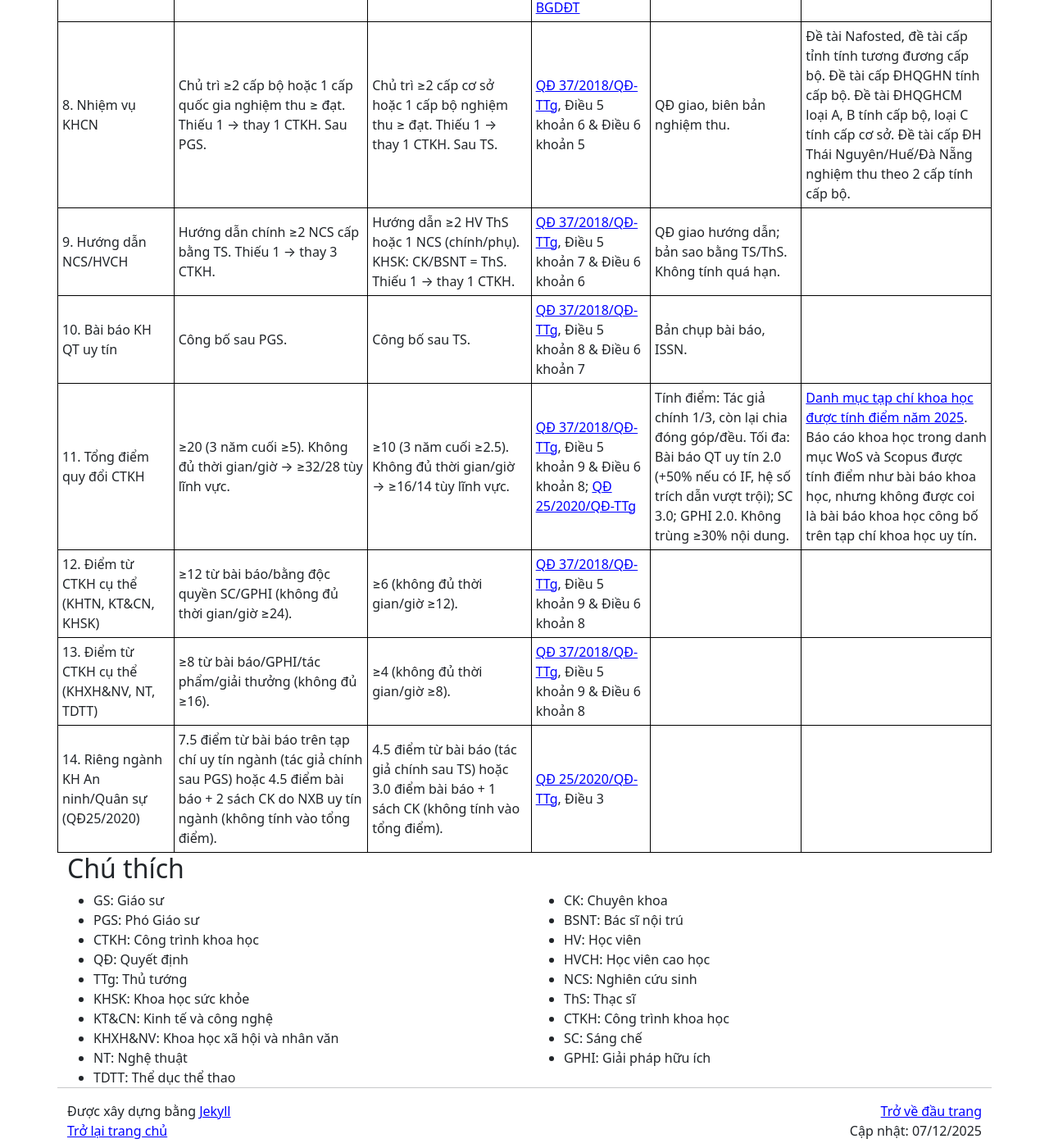
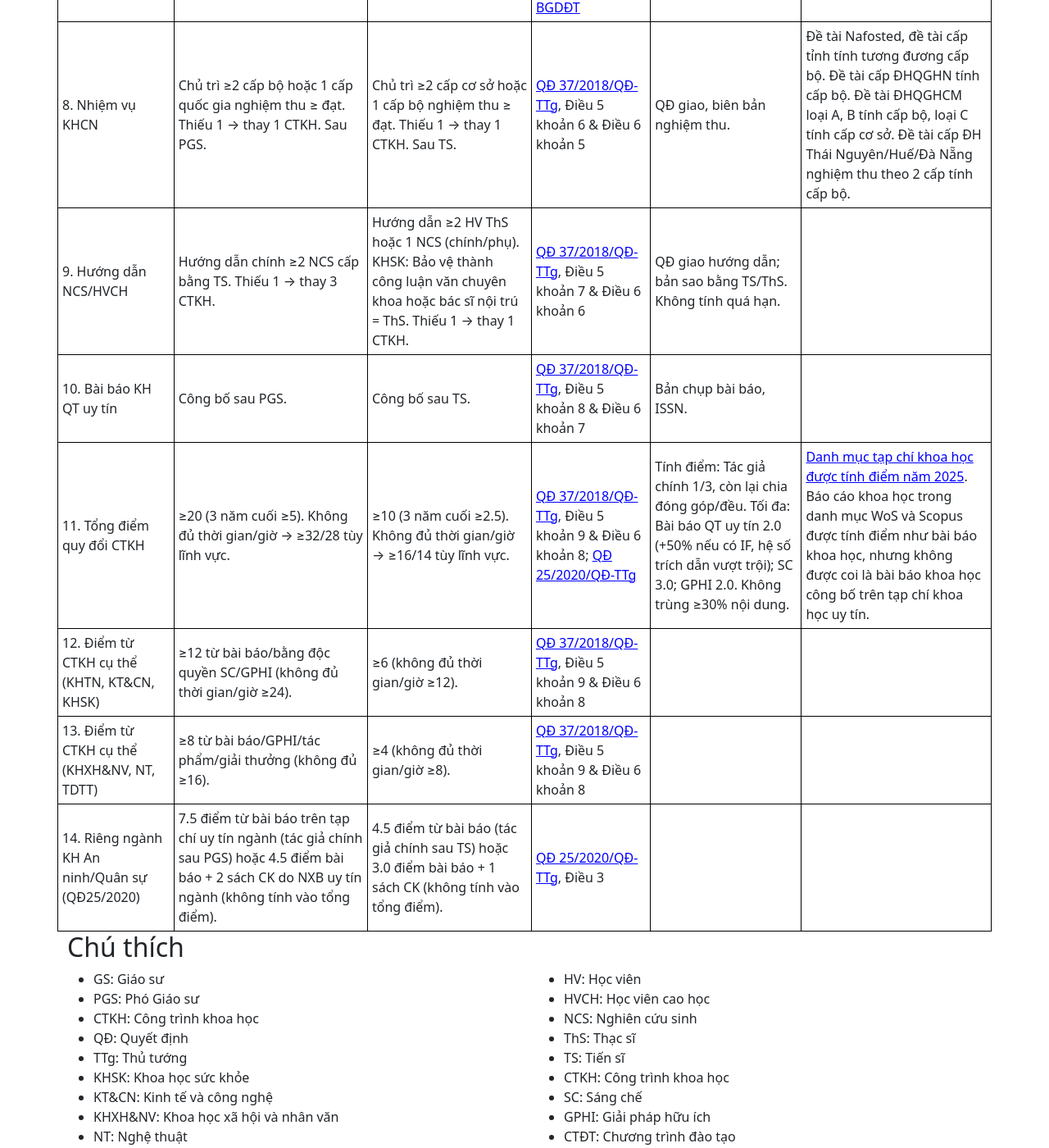
Before and after one commit to hoanganhduc/hoanganhduc.github.io, a Jekyll site: the page built from _posts/2025-12-07-bảng-tiêu-chuẩn-giáo-sư-phó-giáo-sư.md, in a window 1280 px wide and 1400 px high, scrolled down 1694 px. Shown: the whole window at 82% size. Built offline with Jekyll 4.4.1, drawn with Linux system fonts in a browser that asks for light colours; nearby versions of some CDN libraries; a style sheet for code colours, icons or effects is not loaded; some of the changed text lies outside the part shown.

Commit message:
Updated @ 2025-12-07  21:02:03 ICT

```diff
--- a/_data/gspgs.yaml
+++ b/_data/gspgs.yaml
@@ -69,7 +69,7 @@
     - num: "9"
       name: "Hướng dẫn NCS/HVCH"
       gs: "Hướng dẫn chính ≥2 NCS cấp bằng TS. Thiếu 1 → thay 3 CTKH."
-      pgs: "Hướng dẫn ≥2 HV ThS hoặc 1 NCS (chính/phụ). KHSK: CK/BSNT = ThS. Thiếu 1 → thay 1 CTKH."
+      pgs: "Hướng dẫn ≥2 HV ThS hoặc 1 NCS (chính/phụ). KHSK: Bảo vệ thành công luận văn chuyên khoa hoặc bác sĩ nội trú = ThS. Thiếu 1 → thay 1 CTKH."
       source: "<a href='https://vanban.chinhphu.vn/default.aspx?pageid=27160&docid=194778'>QĐ 37/2018/QĐ-TTg</a>, Điều 5 khoản 7 & Điều 6 khoản 6"
       evidence: "QĐ giao hướng dẫn; bản sao bằng TS/ThS. Không tính quá hạn."
       note: ""
--- a/_posts/2025-12-07-bảng-tiêu-chuẩn-giáo-sư-phó-giáo-sư.md
+++ b/_posts/2025-12-07-bảng-tiêu-chuẩn-giáo-sư-phó-giáo-sư.md
@@ -61,14 +61,19 @@ Bài viết ghi lại bảng tiêu chuẩn xét Giáo sư, Phó Giáo sư năm 2
         <li>KHXH&NV: Khoa học xã hội và nhân văn</li>
         <li>NT: Nghệ thuật</li>
         <li>TDTT: Thể dục thể thao</li>
-        <li>CK: Chuyên khoa</li>
+        <li>CK: Chuyên khảo</li>
         <li>BSNT: Bác sĩ nội trú</li>
         <li>HV: Học viên</li>
         <li>HVCH: Học viên cao học</li>
         <li>NCS: Nghiên cứu sinh</li>
         <li>ThS: Thạc sĩ</li>
+        <li>TS: Tiến sĩ</li>
         <li>CTKH: Công trình khoa học</li>
         <li>SC: Sáng chế</li>
         <li>GPHI: Giải pháp hữu ích</li>
+        <li>CTĐT: Chương trình đào tạo</li>
+        <li>QT: Quốc tế</li>
+        <li>NXB: Nhà xuất bản</li>
+        <li>IF: Impact Factor</li>
 </ul>
 </div>
```
Also changed, not shown: 1 other file.
